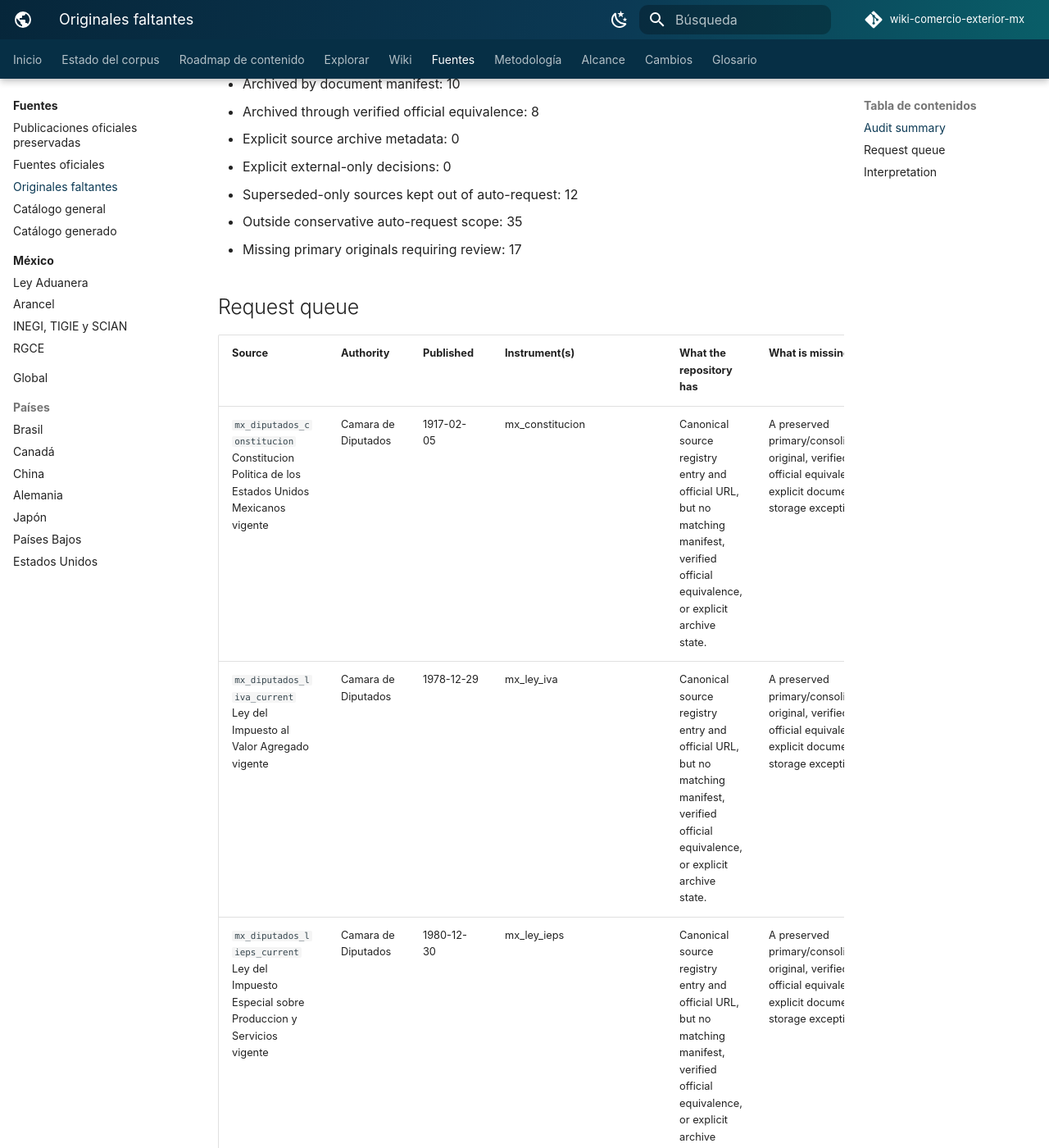
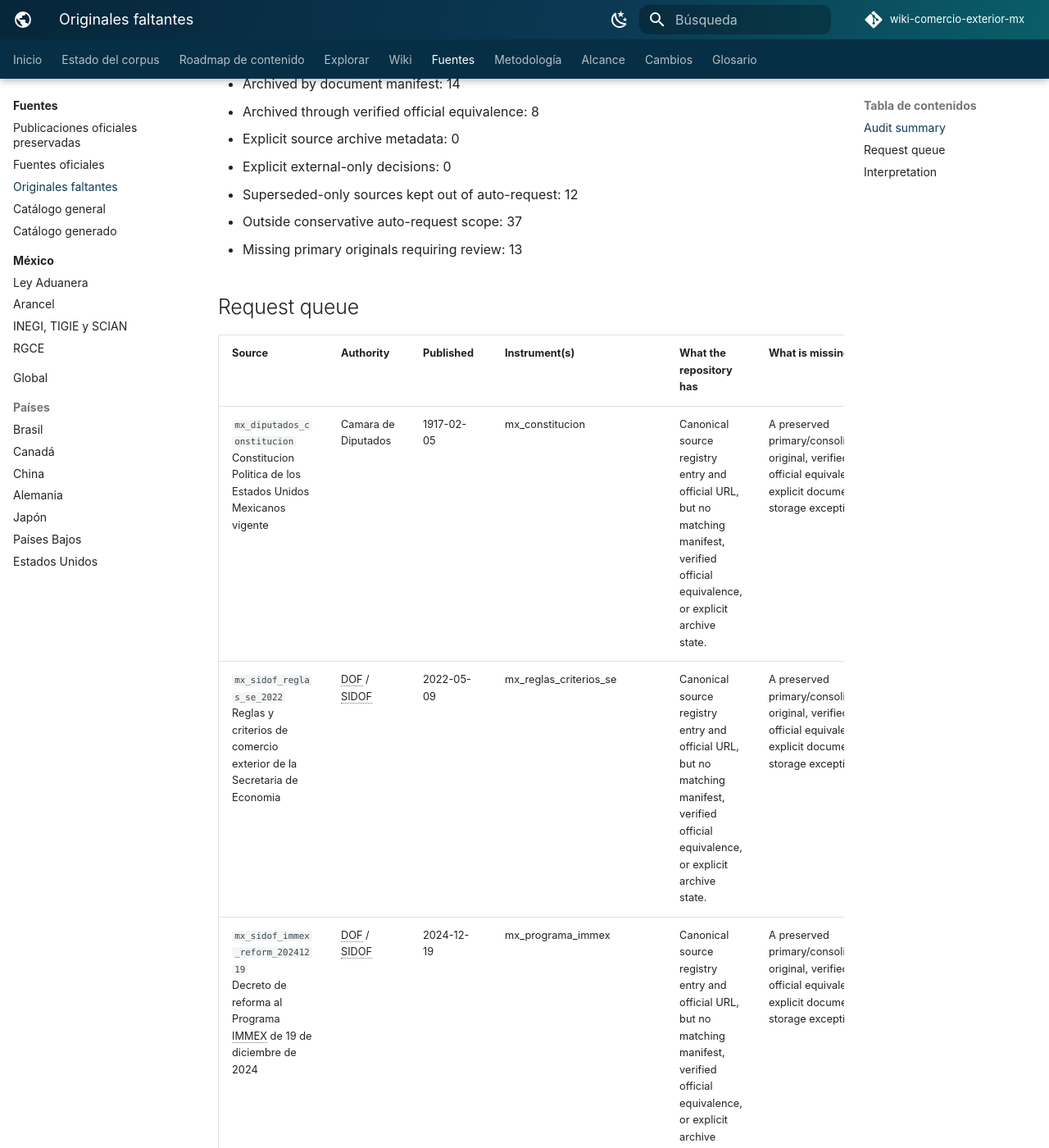
Before and after one commit to jccontrerasg08-cpu/wiki-comercio-exterior-mx, an MkDocs documentation site: the page built from docs/status/missing-primary-sources.md, in a window 1280 px wide and 1400 px high, scrolled down 499 px. Shown: the whole window at 82% size. Built offline with MkDocs 1.6.1 and Material for MkDocs 9.7.7, drawn with Linux system fonts in a browser that asks for light colours; comment, search, counter and statistics services are not loaded; some of the changed text lies outside the part shown.

Commit message:
docs: refresh primary-source audit

```diff
--- a/docs/status/missing-primary-sources.md
+++ b/docs/status/missing-primary-sources.md
@@ -8,22 +8,19 @@ Before asking the repository owner for a document, re-check the official source,
 
 ## Audit summary
 
-- Archived by document manifest: 10
+- Archived by document manifest: 14
 - Archived through verified official equivalence: 8
 - Explicit source archive metadata: 0
 - Explicit external-only decisions: 0
 - Superseded-only sources kept out of auto-request: 12
-- Outside conservative auto-request scope: 35
-- Missing primary originals requiring review: 17
+- Outside conservative auto-request scope: 37
+- Missing primary originals requiring review: 13
 
 ## Request queue
 
 | Source | Authority | Published | Instrument(s) | What the repository has | What is missing | Why it is needed |
 |---|---|---|---|---|---|---|
 | `mx_diputados_constitucion`<br>Constitucion Politica de los Estados Unidos Mexicanos vigente | Camara de Diputados | 1917-02-05 | mx_constitucion | Canonical source registry entry and official URL, but no matching manifest, verified official equivalence, or explicit archive state. | A preserved primary/consolidated original, verified official equivalent, or explicit documented storage exception. | Needed to make this active legal source reproducible and auditable without relying only on an external URL. |
-| `mx_diputados_liva_current`<br>Ley del Impuesto al Valor Agregado vigente | Camara de Diputados | 1978-12-29 | mx_ley_iva | Canonical source registry entry and official URL, but no matching manifest, verified official equivalence, or explicit archive state. | A preserved primary/consolidated original, verified official equivalent, or explicit documented storage exception. | Needed to make this active legal source reproducible and auditable without relying only on an external URL. |
-| `mx_diputados_lieps_current`<br>Ley del Impuesto Especial sobre Produccion y Servicios vigente | Camara de Diputados | 1980-12-30 | mx_ley_ieps | Canonical source registry entry and official URL, but no matching manifest, verified official equivalence, or explicit archive state. | A preserved primary/consolidated original, verified official equivalent, or explicit documented storage exception. | Needed to make this active legal source reproducible and auditable without relying only on an external URL. |
-| `mx_diputados_lfd_current`<br>Ley Federal de Derechos vigente | Camara de Diputados | 1981-12-31 | mx_ley_federal_derechos | Canonical source registry entry and official URL, but no matching manifest, verified official equivalence, or explicit archive state. | A preserved primary/consolidated original, verified official equivalent, or explicit documented storage exception. | Needed to make this active legal source reproducible and auditable without relying only on an external URL. |
 | `mx_sidof_reglas_se_2022`<br>Reglas y criterios de comercio exterior de la Secretaria de Economia | DOF / SIDOF | 2022-05-09 | mx_reglas_criterios_se | Canonical source registry entry and official URL, but no matching manifest, verified official equivalence, or explicit archive state. | A preserved primary/consolidated original, verified official equivalent, or explicit documented storage exception. | Needed to make this active legal source reproducible and auditable without relying only on an external URL. |
 | `mx_sidof_immex_reform_20241219`<br>Decreto de reforma al Programa IMMEX de 19 de diciembre de 2024 | DOF / SIDOF | 2024-12-19 | mx_programa_immex | Canonical source registry entry and official URL, but no matching manifest, verified official equivalence, or explicit archive state. | A preserved primary/consolidated original, verified official equivalent, or explicit documented storage exception. | Needed to make this active legal source reproducible and auditable without relying only on an external URL. |
 | `mx_sidof_immex_reform_20250828`<br>Decreto de reforma al Programa IMMEX de 28 de agosto de 2025 | DOF / SIDOF | 2025-08-28 | mx_programa_immex | Canonical source registry entry and official URL, but no matching manifest, verified official equivalence, or explicit archive state. | A preserved primary/consolidated original, verified official equivalent, or explicit documented storage exception. | Needed to make this active legal source reproducible and auditable without relying only on an external URL. |
@@ -34,7 +31,6 @@ Before asking the repository owner for a document, re-check the official source,
 | `mx_sidof_reglas_se_mod_20260402`<br>Modificacion a Reglas y criterios SE de 2 de abril de 2026 | DOF / SIDOF | 2026-04-02 | mx_reglas_criterios_se | Canonical source registry entry and official URL, but no matching manifest, verified official equivalence, or explicit archive state. | A preserved primary/consolidated original, verified official equivalent, or explicit documented storage exception. | Needed to make this active legal source reproducible and auditable without relying only on an external URL. |
 | `mx_sidof_ligie_prosec_20260423`<br>Decreto de modificacion a la TIGIE y PROSEC de 23 de abril de 2026 | DOF / SIDOF | 2026-04-23 | mx_ligie, mx_programa_prosec | Canonical source registry entry and official URL, but no matching manifest, verified official equivalence, or explicit archive state. | A preserved primary/consolidated original, verified official equivalent, or explicit documented storage exception. | Needed to make this active legal source reproducible and auditable without relying only on an external URL. |
 | `mx_sidof_lce_reform_20260501`<br>Decreto de reforma a la Ley de Comercio Exterior en materia agroexportadora | DOF / SIDOF | 2026-05-01 | mx_ley_comercio_exterior | Canonical source registry entry and official URL, but no matching manifest, verified official equivalence, or explicit archive state. | A preserved primary/consolidated original, verified official equivalent, or explicit documented storage exception. | Needed to make this active legal source reproducible and auditable without relying only on an external URL. |
-| `mx_sidof_ventanilla_unica_20260504`<br>Decreto por el que se habilita la Ventanilla Unica de Tramites de Comercio Exterior | DOF / SIDOF | 2026-05-04 | mx_ventanilla_unica_2026 | Canonical source registry entry and official URL, but no matching manifest, verified official equivalence, or explicit archive state. | A preserved primary/consolidated original, verified official equivalent, or explicit documented storage exception. | Needed to make this active legal source reproducible and auditable without relying only on an external URL. |
 | `mx_sidof_reglas_se_mod_20260528`<br>Modificacion a Reglas y criterios SE de 28 de mayo de 2026 | DOF / SIDOF | 2026-05-28 | mx_reglas_criterios_se | Canonical source registry entry and official URL, but no matching manifest, verified official equivalence, or explicit archive state. | A preserved primary/consolidated original, verified official equivalent, or explicit documented storage exception. | Needed to make this active legal source reproducible and auditable without relying only on an external URL. |
 | `mx_sidof_reglas_se_mod_20260529`<br>Modificacion a Reglas y criterios SE de 29 de mayo de 2026 | DOF / SIDOF | 2026-05-29 | mx_reglas_criterios_se | Canonical source registry entry and official URL, but no matching manifest, verified official equivalence, or explicit archive state. | A preserved primary/consolidated original, verified official equivalent, or explicit documented storage exception. | Needed to make this active legal source reproducible and auditable without relying only on an external URL. |
 
```
